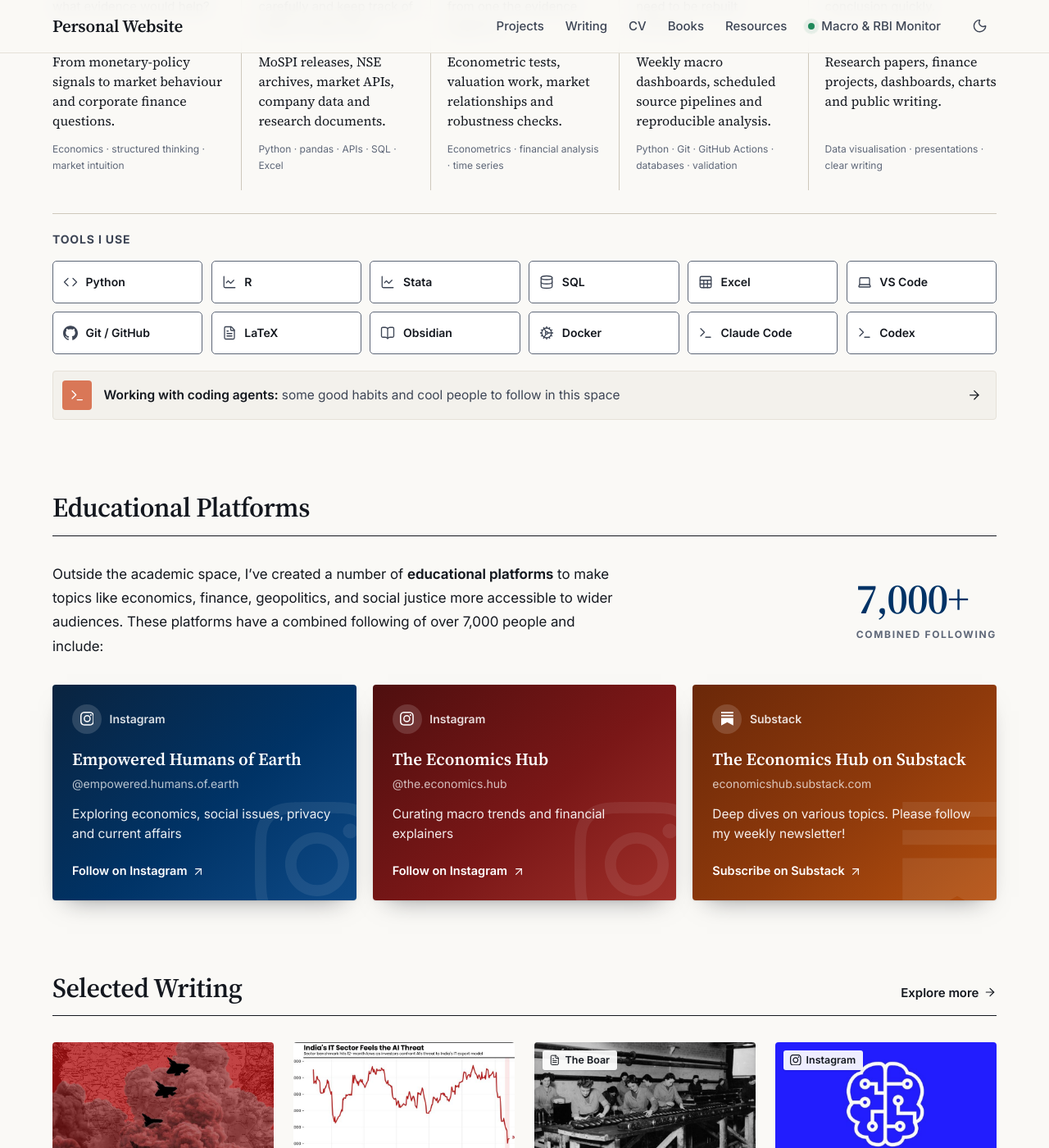
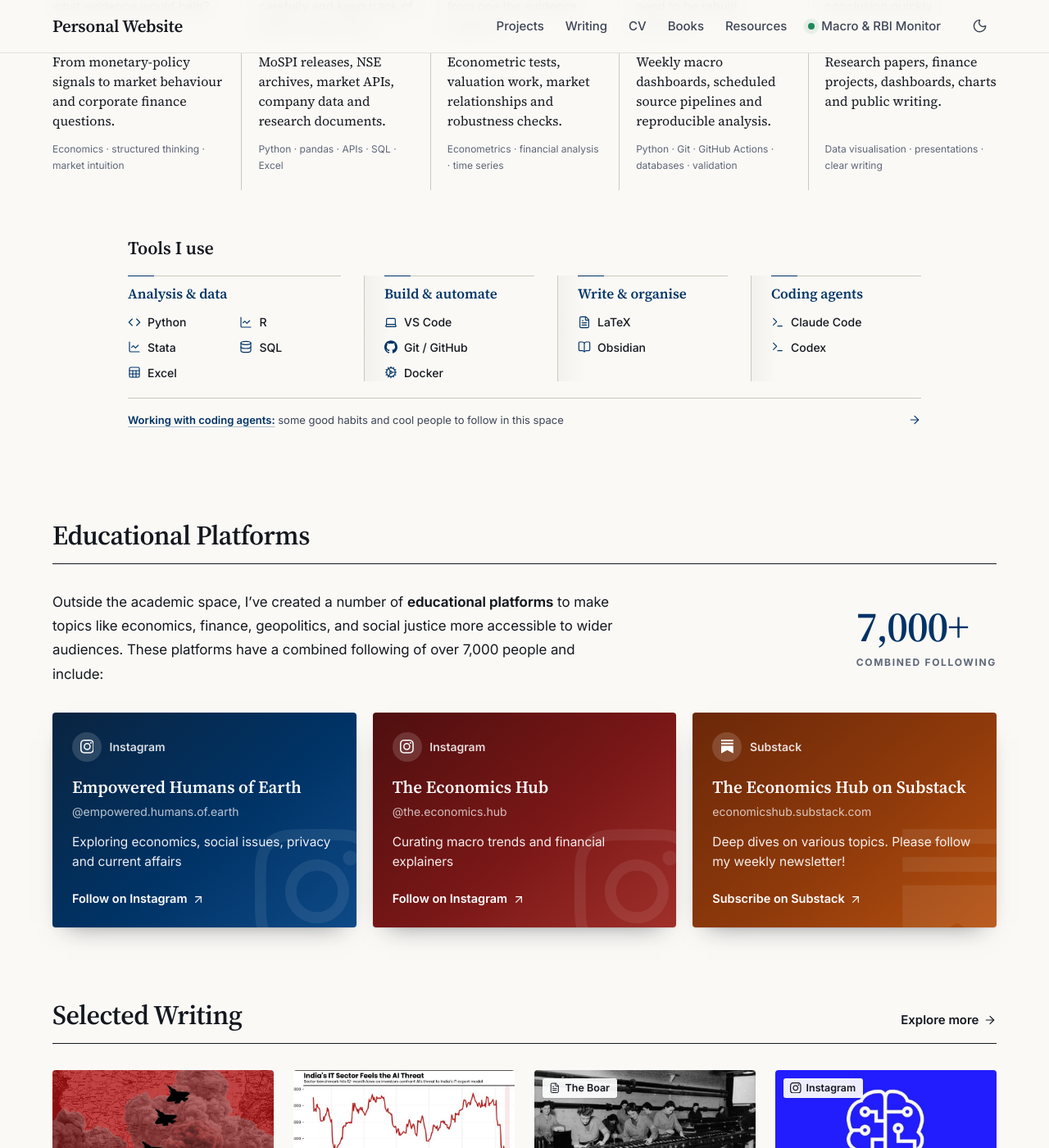
Before and after one commit to shreyasxi/shreyasxi.github.io, a Jekyll site: the page built from _pages/about.md, in a window 1280 px wide and 1400 px high, scrolled down 1989 px. Shown: the whole window at 82% size. Built offline with Jekyll 4.4.1, drawn with Linux system fonts in a browser that asks for light colours.

Commit message:
Refine homepage tools section with editorial typography

```diff
--- a/_pages/about.md
+++ b/_pages/about.md
@@ -109,26 +109,53 @@
     </ol>
     <div class="workflow-tools" aria-labelledby="tools-i-use">
       <h3 class="workflow-tools__title" id="tools-i-use">Tools I use</h3>
-      <ul class="workflow-tools__list" role="list">
-        <li class="workflow-tools__item">{% include site/icon.html name="code" %}<span>Python</span></li>
-        <li class="workflow-tools__item">{% include site/icon.html name="chart" %}<span>R</span></li>
-        <li class="workflow-tools__item">{% include site/icon.html name="chart" %}<span>Stata</span></li>
-        <li class="workflow-tools__item">{% include site/icon.html name="database" %}<span>SQL</span></li>
-        <li class="workflow-tools__item">{% include site/icon.html name="sheet" %}<span>Excel</span></li>
-        <li class="workflow-tools__item">{% include site/icon.html name="laptop" %}<span>VS Code</span></li>
-        <li class="workflow-tools__item">{% include site/icon.html name="github" %}<span>Git / GitHub</span></li>
-        <li class="workflow-tools__item">{% include site/icon.html name="file-text" %}<span>LaTeX</span></li>
-        <li class="workflow-tools__item">{% include site/icon.html name="book-open" %}<span>Obsidian</span></li>
-        <li class="workflow-tools__item">{% include site/icon.html name="cog" %}<span>Docker</span></li>
-        <li class="workflow-tools__item">{% include site/icon.html name="terminal" %}<span>Claude Code</span></li>
-        <li class="workflow-tools__item">{% include site/icon.html name="terminal" %}<span>Codex</span></li>
-      </ul>
+      <div class="workflow-tools__groups">
+        <div class="workflow-tools__group">
+          <h4 class="workflow-tools__category" id="tool-group-1">Analysis & data</h4>
+          <div class="workflow-tools__content">
+            <ul class="workflow-tools__list" role="list" aria-labelledby="tool-group-1">
+              <li class="workflow-tools__item">{% include site/icon.html name="code" %}<span>Python</span></li>
+              <li class="workflow-tools__item">{% include site/icon.html name="chart" %}<span>R</span></li>
+              <li class="workflow-tools__item">{% include site/icon.html name="chart" %}<span>Stata</span></li>
+              <li class="workflow-tools__item">{% include site/icon.html name="database" %}<span>SQL</span></li>
+              <li class="workflow-tools__item">{% include site/icon.html name="sheet" %}<span>Excel</span></li>
+            </ul>
+          </div>
+        </div>
+        <div class="workflow-tools__group">
+          <h4 class="workflow-tools__category" id="tool-group-2">Build & automate</h4>
+          <div class="workflow-tools__content">
+            <ul class="workflow-tools__list" role="list" aria-labelledby="tool-group-2">
+              <li class="workflow-tools__item">{% include site/icon.html name="laptop" %}<span>VS Code</span></li>
+              <li class="workflow-tools__item">{% include site/icon.html name="github" %}<span>Git / GitHub</span></li>
+              <li class="workflow-tools__item">{% include site/icon.html name="cog" %}<span>Docker</span></li>
+            </ul>
+          </div>
+        </div>
+        <div class="workflow-tools__group">
+          <h4 class="workflow-tools__category" id="tool-group-3">Write & organise</h4>
+          <div class="workflow-tools__content">
+            <ul class="workflow-tools__list" role="list" aria-labelledby="tool-group-3">
+              <li class="workflow-tools__item">{% include site/icon.html name="file-text" %}<span>LaTeX</span></li>
+              <li class="workflow-tools__item">{% include site/icon.html name="book-open" %}<span>Obsidian</span></li>
+            </ul>
+          </div>
+        </div>
+        <div class="workflow-tools__group">
+          <h4 class="workflow-tools__category" id="tool-group-4">Coding agents</h4>
+          <div class="workflow-tools__content">
+            <ul class="workflow-tools__list" role="list" aria-labelledby="tool-group-4">
+              <li class="workflow-tools__item">{% include site/icon.html name="terminal" %}<span>Claude Code</span></li>
+              <li class="workflow-tools__item">{% include site/icon.html name="terminal" %}<span>Codex</span></li>
+            </ul>
+          </div>
+        </div>
+      </div>
+      <a class="workflow-tools__resource" href="/resources/">
+        <span><strong>Working with coding agents:</strong> some good habits and cool people to follow in this space</span>
+        {% include site/icon.html name="arrow-right" %}
+      </a>
     </div>
-    <a class="agents-banner" href="/resources/">
-      <span class="agents-banner__icon" aria-hidden="true">{% include site/icon.html name="terminal" %}</span>
-      <span class="agents-banner__text"><strong>Working with coding agents:</strong> some good habits and cool people to follow in this space</span>
-      {% include site/icon.html name="arrow-right" class="agents-banner__arrow" %}
-    </a>
   </div>
 </section>
 
--- a/_sass/site/_home.scss
+++ b/_sass/site/_home.scss
@@ -697,138 +697,150 @@
   .research-workflow__tools { min-height: 3.7125rem; }
 }
 
-/* A secondary tools strip; reuse the site's local, monochrome interface icons. */
+/* Toolkit sits directly on the page, with four groups and readable type. */
 .workflow-tools {
-  margin-top: 1.75rem;
-  padding-top: 1.25rem;
-  border-top: 1px solid var(--rule-strong);
+  max-width: 64rem;
+  margin: 2rem auto 0;
+  padding: 1.25rem;
 }
 
 .workflow-tools__title {
-  color: var(--ink-2);
-  font-family: var(--font-sans);
-  font-size: 0.875rem;
-  font-weight: 700;
-  line-height: 1.5;
-  letter-spacing: 0.06em;
-  text-transform: uppercase;
+  margin: 0 0 1.25rem;
+  color: var(--ink);
+  font-family: var(--font-serif);
+  font-size: 1.375rem;
+  font-weight: 600;
+  line-height: 1.3;
+}
+
+.workflow-tools__groups {
+  display: grid;
+  grid-template-columns: repeat(2, minmax(0, 1fr));
+  gap: 1.5rem 1.25rem;
+}
+
+.workflow-tools__group { min-width: 0; }
+
+.workflow-tools__category {
+  margin: 0 0 0.85rem;
+  color: var(--accent-text);
+  font-family: var(--font-serif);
+  font-size: 1.0625rem;
+  font-weight: 600;
+  line-height: 1.2;
+}
+
+.workflow-tools__category::before {
+  content: "";
+  display: block;
+  width: 100%;
+  height: 1px;
+  margin-bottom: 0.7rem;
+  background: linear-gradient(to right, var(--accent-line) 2rem, var(--rule-strong) 2rem);
 }
 
 .workflow-tools__list {
   display: grid;
-  grid-template-columns: repeat(4, minmax(0, 1fr));
-  gap: 0.5rem;
-  margin: 1rem 0 0;
+  gap: 0.6rem;
+  margin: 0;
   padding: 0;
   list-style: none;
 }
 
+.workflow-tools__group:first-child .workflow-tools__list {
+  display: flex;
+  flex-wrap: wrap;
+  gap: 0.6rem 0.8rem;
+}
+
 .workflow-tools__item {
   display: flex;
-  flex-direction: column;
-  justify-content: center;
   align-items: center;
-  gap: 0.4rem;
+  gap: 0.5rem;
   min-width: 0;
-  min-height: 4.75rem;
-  padding: 0.6rem 0.4rem;
-  border: 1px solid var(--muted);
-  border-radius: 5px;
-  background: var(--surface);
   color: var(--ink);
-  font-size: 0.75rem;
-  font-weight: 600;
-  line-height: 1.4;
-  text-align: center;
+  font-family: var(--font-sans);
+  font-size: 0.875rem;
+  font-weight: 500;
+  line-height: 1.5;
 }
 
 .workflow-tools__item .icon {
   flex: none;
-  width: 1.125rem;
-  height: 1.125rem;
+  width: 1rem;
+  height: 1rem;
+  color: var(--accent-text);
+}
+
+.workflow-tools__resource {
+  display: flex;
+  align-items: center;
+  justify-content: space-between;
+  gap: 1rem;
+  margin-top: 1.25rem;
+  padding-top: 1rem;
+  border-top: 1px solid var(--rule-strong);
   color: var(--ink-2);
+  font-size: 0.8125rem;
+  line-height: 1.6;
+  text-decoration: none;
+}
+
+.workflow-tools__resource strong {
+  color: var(--accent-text);
+  font-weight: 600;
+  text-decoration: underline;
+  text-decoration-color: var(--link-underline);
+  text-decoration-thickness: 1px;
+  text-underline-offset: 0.2em;
+}
+
+.workflow-tools__resource .icon {
+  flex: none;
+  width: 1rem;
+  height: 1rem;
+  color: var(--accent-text);
+}
+
+.workflow-tools__resource:hover {
+  color: var(--link);
+  text-decoration: none;
+}
+
+.workflow-tools__resource:hover strong,
+.workflow-tools__resource:hover .icon {
+  color: var(--oxblood);
+}
+
+@media (max-width: 23.99rem) {
+  .workflow-tools__groups { grid-template-columns: minmax(0, 1fr); }
+  .workflow-tools__list {
+    display: flex;
+    flex-wrap: wrap;
+    gap: 0.6rem 1rem;
+  }
 }
 
 @media (min-width: 36rem) {
-  .workflow-tools__list { gap: 0.65rem; }
-  .workflow-tools__item {
-    flex-direction: row;
-    justify-content: flex-start;
-    gap: 0.6rem;
-    min-height: 3.25rem;
-    padding: 0.75rem;
-    font-size: 0.875rem;
-    text-align: left;
+  .workflow-tools__group:first-child .workflow-tools__list {
+    display: grid;
+    grid-template-columns: repeat(2, minmax(0, 1fr));
   }
 }
 
-@media (min-width: 48rem) {
-  .workflow-tools__list { grid-template-columns: repeat(6, minmax(0, 1fr)); }
-}
+@media (min-width: 64rem) {
+  .workflow-tools { padding: 1.5rem 1.75rem; }
 
-/* The existing Resources link stays beneath the workflow. */
-.agents-banner {
-  display: flex;
-  align-items: center;
-  gap: 0.9rem;
-  padding: 0.7rem 1.1rem 0.7rem 0.7rem;
-  border: 1px solid var(--rule);
-  border-radius: var(--radius);
-  background: var(--surface-2);
-  color: var(--ink-2);
-  font-size: 0.96875rem;
-  line-height: 1.45;
-  text-decoration: none;
-  transition: border-color 0.15s ease, background-color 0.15s ease;
-}
+  .workflow-tools__groups {
+    grid-template-columns: 1.25fr 1fr 1fr 1fr;
+    gap: 1.75rem;
+  }
 
-.home-section__body > .agents-banner {
-  margin-top: 1.25rem;
-}
-
-/* the Resources banner retains the existing Claude Code accent */
-.agents-banner__icon {
-  display: grid;
-  flex: none;
-  place-items: center;
-  width: 2.25rem;
-  height: 2.25rem;
-  border-radius: var(--radius);
-  background: #D97757;
-  color: #FFFFFF;
-}
-
-.agents-banner__icon .icon {
-  width: 1.15rem;
-  height: 1.15rem;
-}
-
-.agents-banner__text {
-  flex: 1 1 auto;
-  min-width: 0;
-}
-
-.agents-banner__text strong {
-  color: var(--ink);
-  font-weight: 600;
-}
-
-.agents-banner__arrow {
-  flex: none;
-  width: 1.1rem;
-  height: 1.1rem;
-  color: var(--ink);
-  transition: transform 0.15s ease;
-}
-
-.agents-banner:hover {
-  border-color: var(--rule-strong);
-  background: var(--surface);
-  color: var(--ink-2);
-}
-
-.agents-banner:hover .agents-banner__arrow {
-  transform: translateX(3px);
+  .workflow-tools__group + .workflow-tools__group {
+    padding-left: 1.5rem;
+    border-left: 1px solid var(--rule-strong);
+    background: linear-gradient(to right, var(--surface-2), transparent 2rem);
+  }
 }
 
 /* Outside work: the opening line, then a list that completes it. On wide screens the line sits
```
